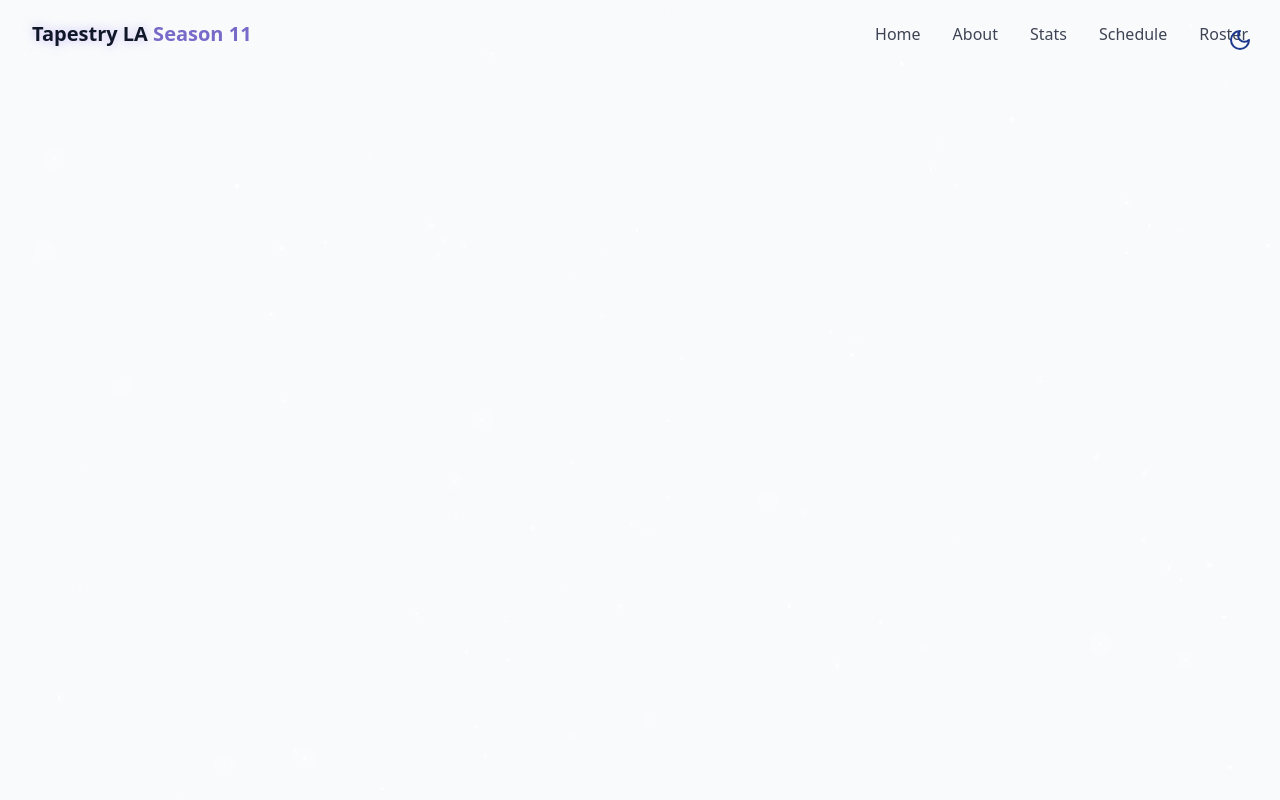
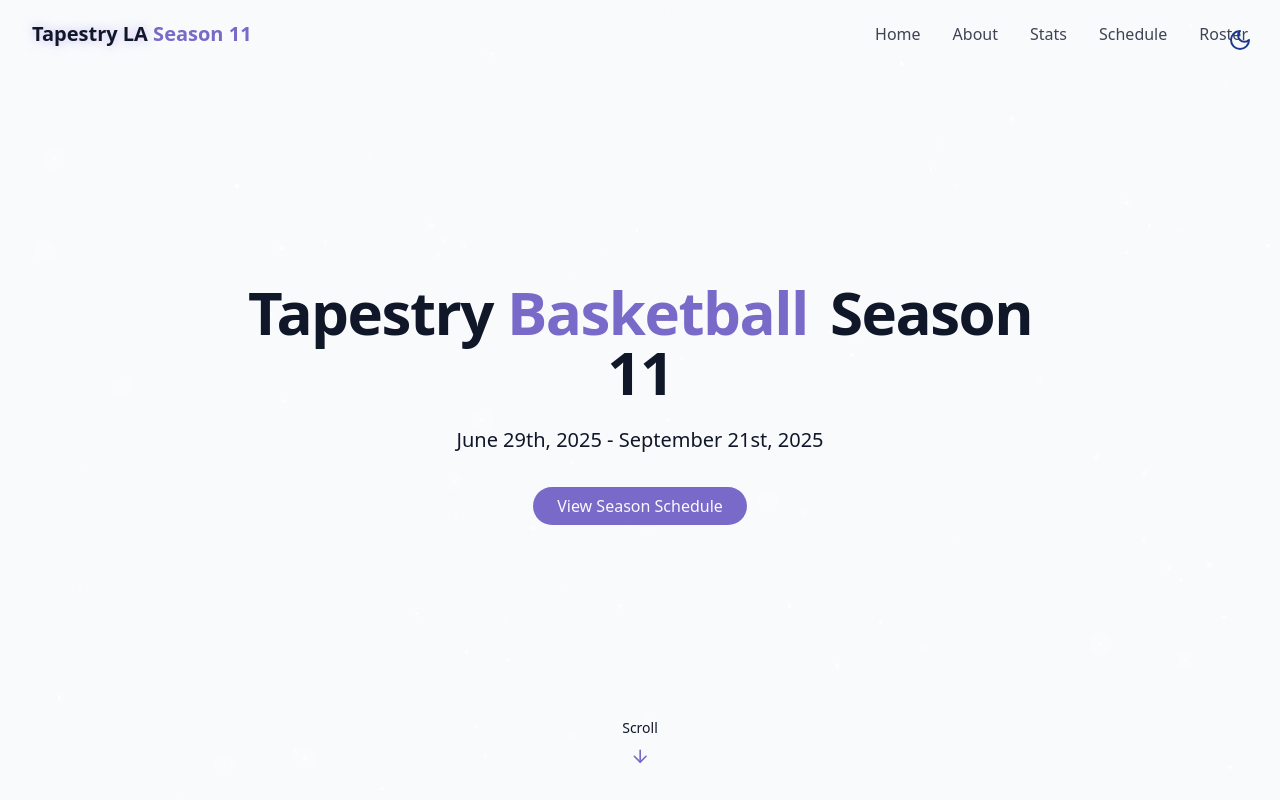
Before and after one commit to DevDave0/tapla-ball11, a React (Vite) app: page / in a window 1280 px wide. Built offline with nearby package versions, Linux system fonts and the light colour scheme.

Commit message:
finished hero section

```diff
--- /dev/null
+++ b/src/components/HeroSection.jsx
@@ -0,0 +1,36 @@
+import { ArrowDown } from "lucide-react";
+
+
+export const HeroSection = () => {
+    return (
+        <section
+            id="hero"
+            className="relative min-h-screen flex flex-col items-center justify-center px-4"
+        >
+            <div className="container max-w-4xl mx-auto text-center z-10">
+                <div className="space-y-6">
+                    <h1 className="text-4xl md:text-6xl font-bold tracking-tight">
+                        <span className="opacity-0 animate-fade-in">Tapestry</span>
+                        <span className="text-primary opacity-0 animate-fade-in-delay-1"> Basketball</span>
+                        <span className="text-gradient ml-2 opacity-0 animate-fade-in-delay-2"> Season 11</span>
+                    </h1>
+
+                    <p className="text-lg md:text-xl text-muted-foreground max-2-2xl mx-auto opacity-0 animate-fade-in-delay-3">
+                        June 29th, 2025 - September 21st, 2025
+                    </p>
+
+                    <div className="pt-4 opacity-0 animate-fade-in-delay-4">
+                        <a href="schedule" className="cosmic-button">
+                            View Season Schedule
+                        </a>
+                    </div>
+                </div>
+            </div>
+
+            <div className="absolute bottom-8 left-1/2 transform -translate-x-1/2 flex flex-col items-center animate-bounce">
+                <span className="text-sm text-muted-foreground mb-2">Scroll</span>
+                <ArrowDown className="h-5 w-5 text-primary " />
+            </div>
+        </section>
+    );
+}
--- a/src/pages/Home.jsx
+++ b/src/pages/Home.jsx
@@ -1,6 +1,7 @@
 import { ThemeToggle } from "../components/ThemeToggle"
 import { StarBackground } from "../components/StarBackground"
 import { Navbar } from "../components/Navbar"
+import { HeroSection } from "../components/HeroSection"
 
 export const Home = () => {
     return <div className="min-h-screen bg-background text-foreground overflow-x-hidden">
@@ -12,7 +13,9 @@
         <Navbar />
 
         {/* Main Content */}
-
+        <main>
+            <HeroSection />
+        </main>
 
         {/* Footer */}
     </div>
```
